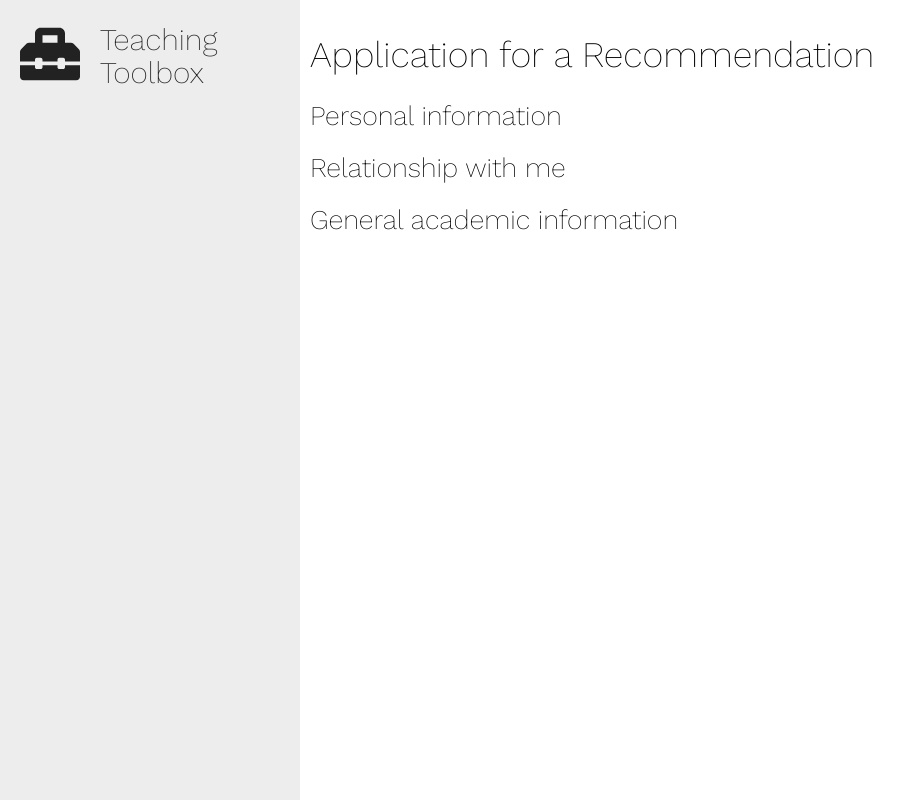
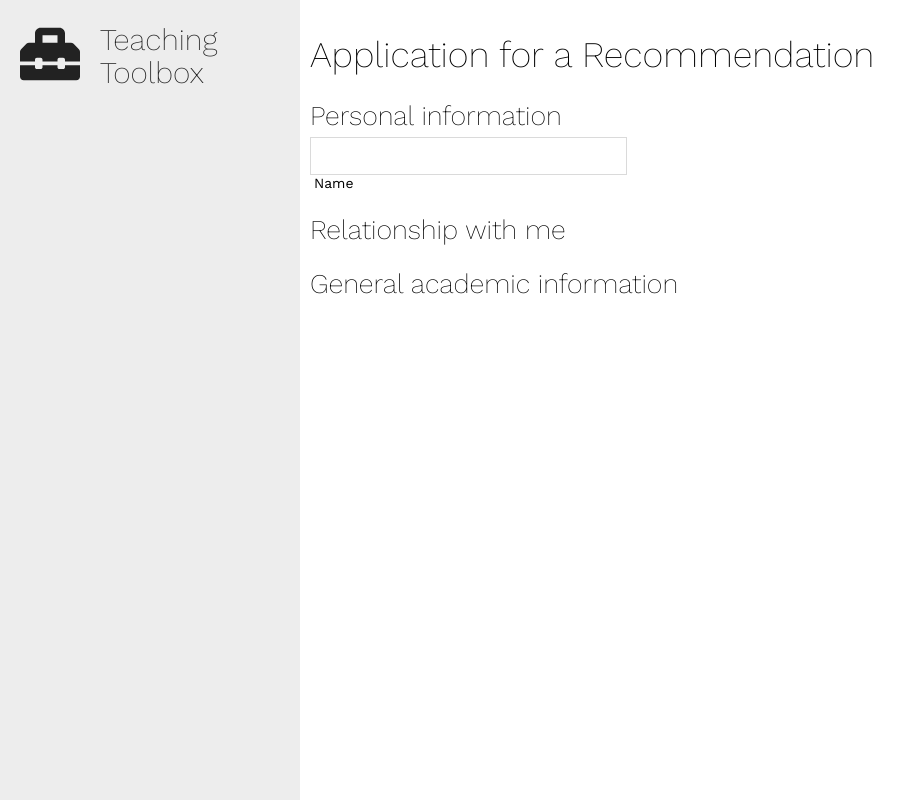
Before and after one commit to robwhess/teaching-toolbox, a Next.js app: page /recommendations in a window 1280 px wide. Shown: the whole page, without its empty margins (0-915 px from the left). Built offline with nearby package versions, Linux system fonts and the light colour scheme.

Commit message:
Some work on text inputs.

```diff
--- /dev/null
+++ b/components/LabeledTextInput.js
@@ -0,0 +1,48 @@
+/*
+ * A text input component with a little label below it.
+ */
+
+import React from 'react';
+import PropTypes from 'prop-types';
+import styled from '@emotion/styled';
+
+import { color, size } from '../theme';
+
+const InputContainer = styled.div`
+
+`;
+
+const Input = styled.input`
+  font-size: ${size.font.large}px;
+  font-family: inherit;
+  font-weight: 200;
+  border: 1px solid ${color.primary.border};
+  padding: 4px;
+  &:focus {
+    outline: none;
+    border-color: ${color.primary.focused};
+  }
+`;
+
+const Label = styled.label`
+  padding-left: 4px;
+  display: block;
+  font-size: ${size.font.small}px;
+`;
+
+function LabeledTextInput({ label, value, onChange }) {
+  return (
+    <InputContainer>
+      <Input value={value} onChange={onChange} />
+      <Label>{label}</Label>
+    </InputContainer>
+  );
+}
+
+LabeledTextInput.propTypes = {
+  label: PropTypes.string.isRequired,
+  value: PropTypes.string.isRequired,
+  onChange: PropTypes.func.isRequired
+};
+
+export default LabeledTextInput;
--- a/pages/recommendations.js
+++ b/pages/recommendations.js
@@ -2,11 +2,12 @@ import React from 'react';
 import styled from '@emotion/styled';
 
 import Layout from '../components/Layout';
+import LabeledTextInput from '../components/LabeledTextInput';
 
 const SectionContainer = styled.section`
   margin-bottom: 20px;
   h2 {
-    margin: 0;
+    margin-bottom: 5px;
   }
 `;
 
@@ -16,6 +17,7 @@ function Index() {
       <h1>Application for a Recommendation</h1>
       <SectionContainer>
         <h2>Personal information</h2>
+        <LabeledTextInput label="Name" value="" onChange={() => {}} />
       </SectionContainer>
 
       <SectionContainer>
--- a/theme.js
+++ b/theme.js
@@ -20,8 +20,9 @@ const color = {
 const size = {
   font: {
     title: 30,
+    large: 24,
     normal: 18,
-    extraSmall: 8
+    small: 14
   }
 };
 
```
